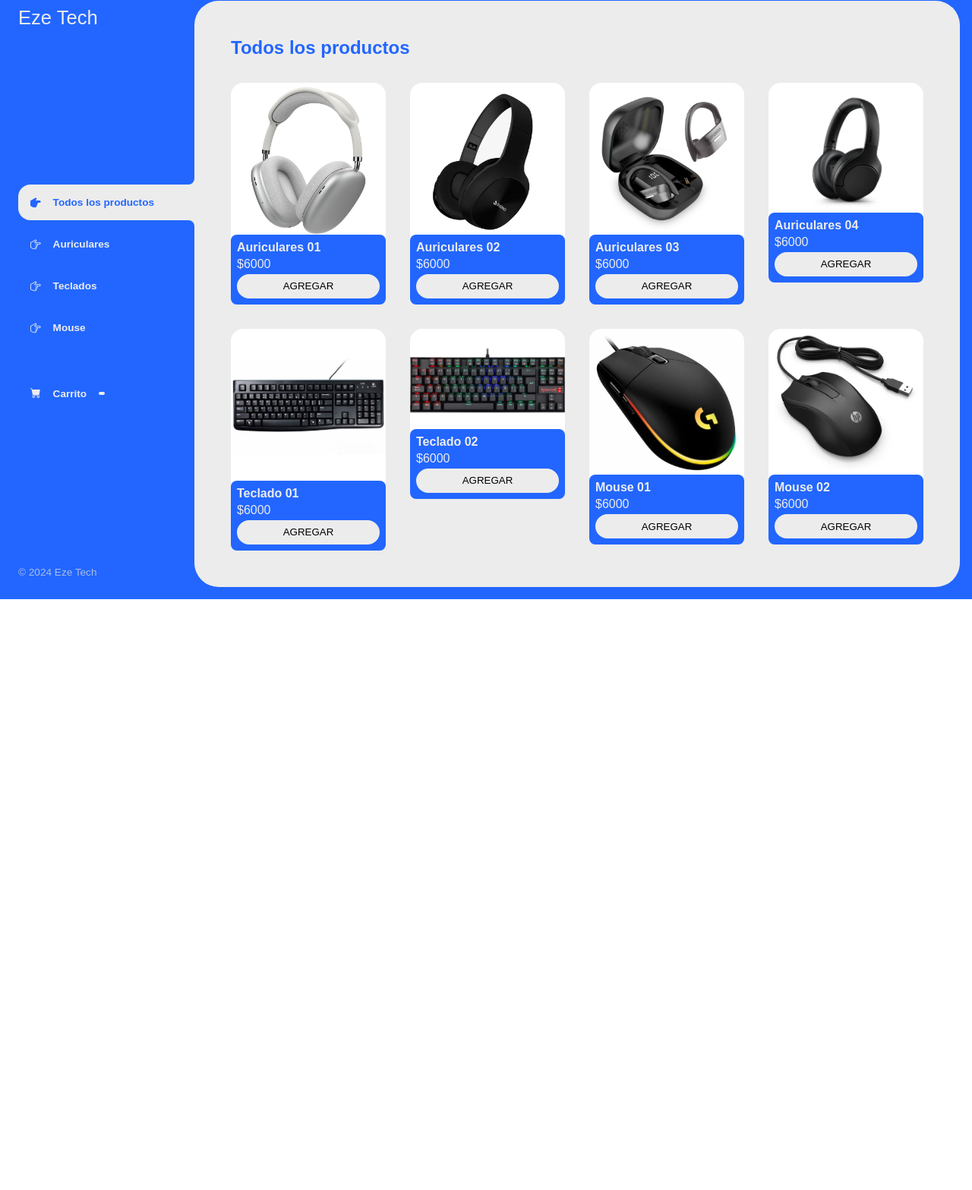
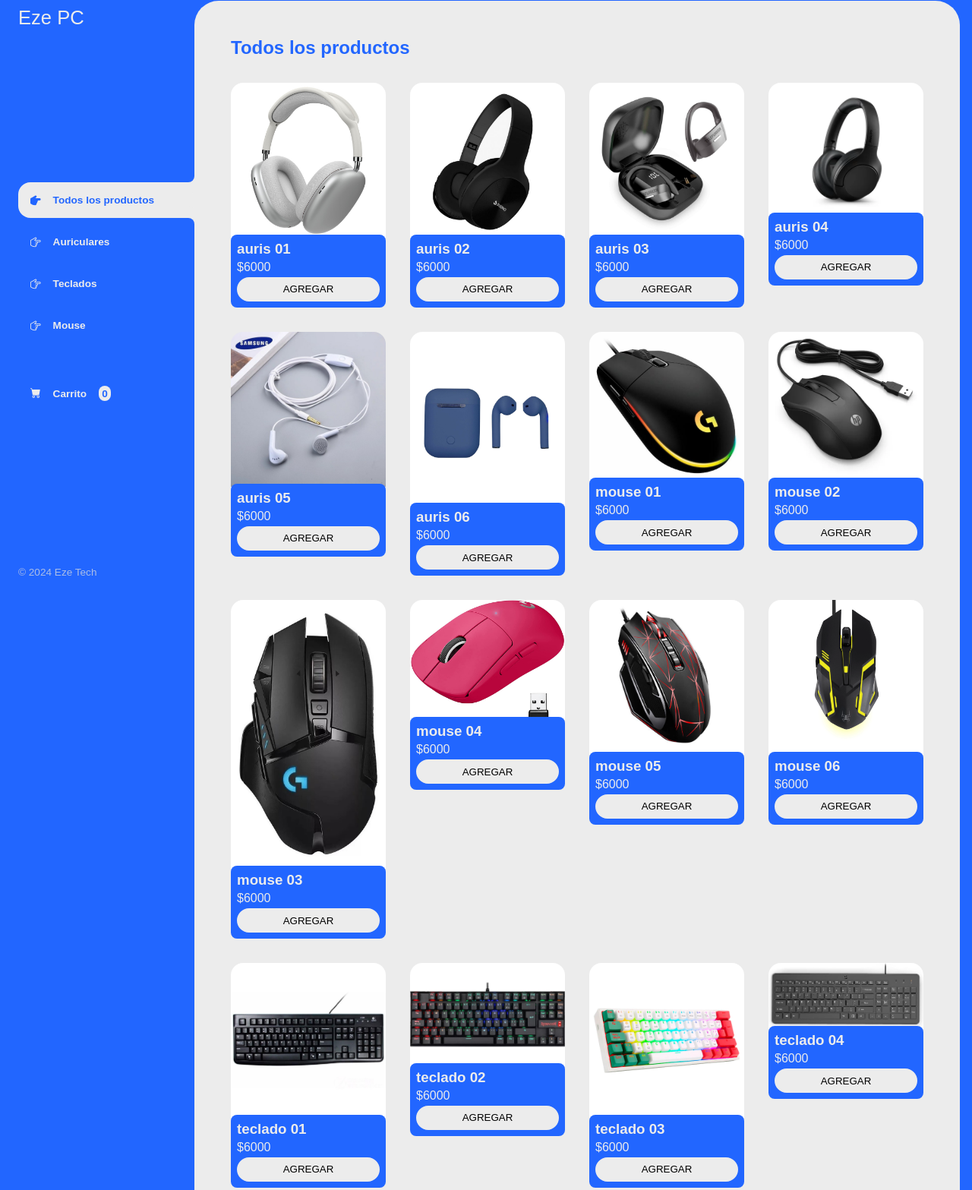
Before and after one commit to EZE1905/e-comerce_practica, a plain HTML site: page index.html in a window 1280 px wide. Shown: the part 15-1582 px from the top of the page at 76% size. Before the commit the page ends 804 px from the top, so only its background shows below. Drawn offline with nearby package versions, Linux system fonts and the light colour scheme.

Commit message:
agregando js

```diff
--- a/css/estilos.css
+++ b/css/estilos.css
@@ -43,6 +43,7 @@ aside{
 }
 
 .boton-menu{
+    width: 100%;
     display: flex;
     align-items: center;
     background-color: transparent;
@@ -59,7 +60,6 @@ aside{
 .boton-menu.active{
     background-color: #ececec;
     color: #26f;
-    width: 100%;
     border-top-left-radius: 1rem;
     border-bottom-left-radius: 1rem;
     position: relative;
--- a/index.html
+++ b/index.html
@@ -5,22 +5,22 @@
     <meta name="viewport" content="width=device-width, initial-scale=1.0" />
     <link rel="stylesheet" href="https://cdn.jsdelivr.net/npm/bootstrap-icons@1.11.3/font/bootstrap-icons.min.css">
     <link href='css/estilos.css' rel='stylesheet'>
-    <title>Eze Tech</title>
+    <title>Eze PC</title>
 </head>
 <body>
 
     <div class="content">
         <aside>
             <header>
-                <h1 class="logo">Eze Tech</h1>
+                <h1 class="logo">Eze PC</h1>
             </header>
             <nav>
                 <ul class="menu">
-                    <li><Button class="boton-menu boton-categoria active"><i class="bi bi-hand-index-thumb-fill"></i>Todos los productos</Button></li>
-                    <li><Button class="boton-menu boton-categoria"><i class="bi bi-hand-index-thumb"></i>Auriculares</Button></li>
-                    <li><Button class="boton-menu boton-categoria"><i class="bi bi-hand-index-thumb"></i>Teclados</Button></li>
-                    <li><Button class="boton-menu boton-categoria"><i class="bi bi-hand-index-thumb"></i>Mouse</Button></li>
-                    <li><a class="boton-menu boton-carrito" href="carrito.html"><i class="bi bi-cart-fill"></i>Carrito <span class="numerito"></span></a></li>
+                    <li><Button id="todos" class="boton-menu boton-categoria active"><i class="bi bi-hand-index-thumb-fill"></i>Todos los productos</Button></li>
+                    <li><Button id="auriculares" class="boton-menu boton-categoria"><i class="bi bi-hand-index-thumb"></i>Auriculares</Button></li>
+                    <li><Button id="teclado" class="boton-menu boton-categoria"><i class="bi bi-hand-index-thumb"></i>Teclados</Button></li>
+                    <li><Button id="mouse" class="boton-menu boton-categoria"><i class="bi bi-hand-index-thumb"></i>Mouse</Button></li>
+                    <li><a class="boton-menu boton-carrito" href="carrito.html"><i class="bi bi-cart-fill"></i>Carrito <span class="numerito">0</span></a></li>
                 </ul>
             </nav>
             <footer>
@@ -28,73 +28,9 @@
             </footer>
         </aside>
         <main>
-            <h2 class="titulo-principal">Todos los productos</h2>
-            <div class="contenedor-productos">
-                <div class="productos">
-                    <img class="producto-img" src="img/auris 01.jpg" alt="">
-                    <div class="producto-detalles">
-                        <h3 class="producto-titulo">Auriculares 01</h3>
-                        <p class="producto-precio">$6000</p>
-                        <button class="producto-agregar">Agregar</button>
-                    </div>
-                </div>
-                <div class="productos">
-                    <img class="producto-img" src="img/auris 02.jpg" alt="">
-                    <div class="producto-detalles">
-                        <h3 class="producto-titulo">Auriculares 02</h3>
-                        <p class="producto-precio">$6000</p>
-                        <button class="producto-agregar">Agregar</button>
-                    </div>
-                </div>
-                <div class="productos">
-                    <img class="producto-img" src="img/auris 03.jpg" alt="">
-                    <div class="producto-detalles">
-                        <h3 class="producto-titulo">Auriculares 03</h3>
-                        <p class="producto-precio">$6000</p>
-                        <button class="producto-agregar">Agregar</button>
-                    </div>
-                </div>
-                <div class="productos">
-                    <img class="producto-img" src="img/auris 04.webp" alt="">
-                    <div class="producto-detalles">
-                        <h3 class="producto-titulo">Auriculares 04</h3>
-                        <p class="producto-precio">$6000</p>
-                        <button class="producto-agregar">Agregar</button>
-                    </div>
-                </div>
-                <div class="productos">
-                    <img class="producto-img" src="img/teclado 01.jpg" alt="">
-                    <div class="producto-detalles">
-                        <h3 class="producto-titulo">Teclado 01</h3>
-                        <p class="producto-precio">$6000</p>
-                        <button class="producto-agregar">Agregar</button>
-                    </div>
-                </div>
-                <div class="productos">
-                    <img class="producto-img" src="img/teclado 02.jpg" alt="">
-                    <div class="producto-detalles">
-                        <h3 class="producto-titulo">Teclado 02</h3>
-                        <p class="producto-precio">$6000</p>
-                        <button class="producto-agregar">Agregar</button>
-                    </div>
-                </div>
-                <div class="productos">
-                    <img class="producto-img" src="img/mouse 01.jpg" alt="">
-                    <div class="producto-detalles">
-                        <h3 class="producto-titulo">Mouse 01</h3>
-                        <p class="producto-precio">$6000</p>
-                        <button class="producto-agregar">Agregar</button>
-                    </div>
-                </div>
-                <div class="productos">
-                    <img class="producto-img" src="img/mouse 02.webp" alt="">
-                    <div class="producto-detalles">
-                        <h3 class="producto-titulo">Mouse 02</h3>
-                        <p class="producto-precio">$6000</p>
-                        <button class="producto-agregar">Agregar</button>
-                    </div>
-                </div>
-
+            <h2 id="titulo-principal" class="titulo-principal">Todos los productos</h2>
+            <div id="contenedor-productos" class="contenedor-productos">
+                <!--** Aqui van a ir los productos **-->
             </div>
         </main>
     </div>
--- a/js/main.js
+++ b/js/main.js
@@ -0,0 +1,233 @@
+//* PRODUCTOS
+const productos = [
+    {
+        id: "auris 01",
+        titulo: "auris 01",
+        imagen: "./img/auris 01.jpg",
+        categoria: {
+            nombre: "Auriculares",
+            id: "auriculares",
+        },
+        precio: 6000,
+    },
+    {
+        id: "auris 02",
+        titulo: "auris 02",
+        imagen: "./img/auris 02.jpg",
+        categoria: {
+            nombre: "Auriculares",
+            id: "auriculares",
+        },
+        precio: 6000,
+    },
+    {
+        id: "auris 03",
+        titulo: "auris 03",
+        imagen: "./img/auris 03.jpg",
+        categoria: {
+            nombre: "Auriculares",
+            id: "auriculares",
+        },
+        precio: 6000,
+    },
+    {
+        id: "auris 04",
+        titulo: "auris 04",
+        imagen: "./img/auris 04.webp",
+        categoria: {
+            nombre: "Auriculares",
+            id: "auriculares",
+        },
+        precio: 6000,
+    },
+    {
+        id: "auris 05",
+        titulo: "auris 05",
+        imagen: "./img/auris 05.jpg",
+        categoria: {
+            nombre: "Auriculares",
+            id: "auriculares",
+        },
+        precio: 6000,
+    },
+    {
+        id: "auris 06",
+        titulo: "auris 06",
+        imagen: "./img/auris 06.jpg",
+        categoria: {
+            nombre: "Auriculares",
+            id: "auriculares",
+        },
+        precio: 6000,
+    },
+    {
+        id: "mouse 01",
+        titulo: "mouse 01",
+        imagen: "./img/mouse 01.jpg",
+        categoria: {
+            nombre: "Mouse",
+            id: "mouse",
+        },
+        precio: 6000,
+    },
+    {
+        id: "mouse 02",
+        titulo: "mouse 02",
+        imagen: "./img/mouse 02.webp",
+        categoria: {
+            nombre: "Mouse",
+            id: "mouse",
+        },
+        precio: 6000,
+    },
+    {
+        id: "mouse 03",
+        titulo: "mouse 03",
+        imagen: "./img/mouse 03.jpg",
+        categoria: {
+            nombre: "Mouse",
+            id: "mouse",
+        },
+        precio: 6000,
+    },
+    {
+        id: "mouse 04",
+        titulo: "mouse 04",
+        imagen: "./img/mouse 04.jpg",
+        categoria: {
+            nombre: "Mouse",
+            id: "mouse",
+        },
+        precio: 6000,
+    },
+    {
+        id: "mouse 05",
+        titulo: "mouse 05",
+        imagen: "./img/mouse 05.jpg",
+        categoria: {
+            nombre: "Mouse",
+            id: "mouse",
+        },
+        precio: 6000,
+    },
+    {
+        id: "mouse 06",
+        titulo: "mouse 06",
+        imagen: "./img/mouse 06.webp",
+        categoria: {
+            nombre: "Mouse",
+            id: "mouse",
+        },
+        precio: 6000,
+    },
+    {
+        id: "teclado 01",
+        titulo: "teclado 01",
+        imagen: "./img/teclado 01.jpg",
+        categoria: {
+            nombre: "Teclado",
+            id: "teclado",
+        },
+        precio: 6000,
+    },
+    {
+        id: "teclado 02",
+        titulo: "teclado 02",
+        imagen: "./img/teclado 02.jpg",
+        categoria: {
+            nombre: "Teclado",
+            id: "teclado",
+        },
+        precio: 6000,
+    },
+    {
+        id: "teclado 03",
+        titulo: "teclado 03",
+        imagen: "./img/teclado 03.jpg",
+        categoria: {
+            nombre: "Teclado",
+            id: "teclado",
+        },
+        precio: 6000,
+    },
+    {
+        id: "teclado 04",
+        titulo: "teclado 04",
+        imagen: "./img/teclado 04.jpg",
+        categoria: {
+            nombre: "Teclado",
+            id: "teclado",
+        },
+        precio: 6000,
+    },
+    {
+        id: "teclado 05",
+        titulo: "teclado 05",
+        imagen: "./img/teclado 05.webp",
+        categoria: {
+            nombre: "Teclado",
+            id: "teclado",
+        },
+        precio: 6000,
+    },
+    {
+        id: "teclado 06",
+        titulo: "teclado 06",
+        imagen: "./img/teclado 06.webp",
+        categoria: {
+            nombre: "Teclado",
+            id: "teclado",
+        },
+        precio: 6000,
+    },
+]
+
+//* VARIABLES
+const contenedorProductos = document.querySelector("#contenedor-productos");
+const botonesCategorias = document.querySelectorAll(".boton-categoria");
+const tituloPrincipal = document.querySelector("#titulo-principal");
+
+//* FUNCIONES
+function cargarProductos(productosElegidos){
+
+    contenedorProductos.innerHTML = "";
+
+    productosElegidos.forEach((producto) => {
+        const div = document.createElement("div");
+        div.classList.add("productos");
+        div.innerHTML = `
+            <img class="producto-img" src="${producto.imagen}" alt="${producto.titulo}">
+            <div class="producto-detalles">
+                <h3 class:"producto-titulo">${producto.titulo}</h3>
+                <p class="producto-precio">$${producto.precio}</p>
+                <button class="producto-agregar" id="${producto.id}">Agregar</button>
+            </div>
+        `;
+
+        contenedorProductos.append(div);
+
+    })
+}
+
+cargarProductos(productos)
+
+botonesCategorias.forEach(boton => {
+    boton.addEventListener("click", (e) => {
+
+        botonesCategorias.forEach(boton => {boton.classList.remove("active")})
+        e.currentTarget.classList.add("active")
+
+        if(e.currentTarget.id != "todos"){
+
+            const productoCategoria = productos.find(producto => producto.categoria.id === e.currentTarget.id);
+            tituloPrincipal.innerText = productoCategoria.categoria.nombre
+
+            const productosBoton = productos.filter(producto => producto.categoria.id === e.currentTarget.id);
+            cargarProductos(productosBoton)
+        }else{
+            tituloPrincipal.innerText = "Todos los productos"
+            cargarProductos(productos)
+        }
+
+    })
+})
```
Also changed, not shown: img/auris 05.jpg (added), img/auris 06.jpg (added), img/mouse 03.jpg (added), img/mouse 04.jpg (added), img/mouse 05.jpg (added), img/mouse 06.webp (added), img/teclado 03.jpg (added), img/teclado 04.jpg (added), img/teclado 05.webp (added), img/teclado 06.webp (added).
